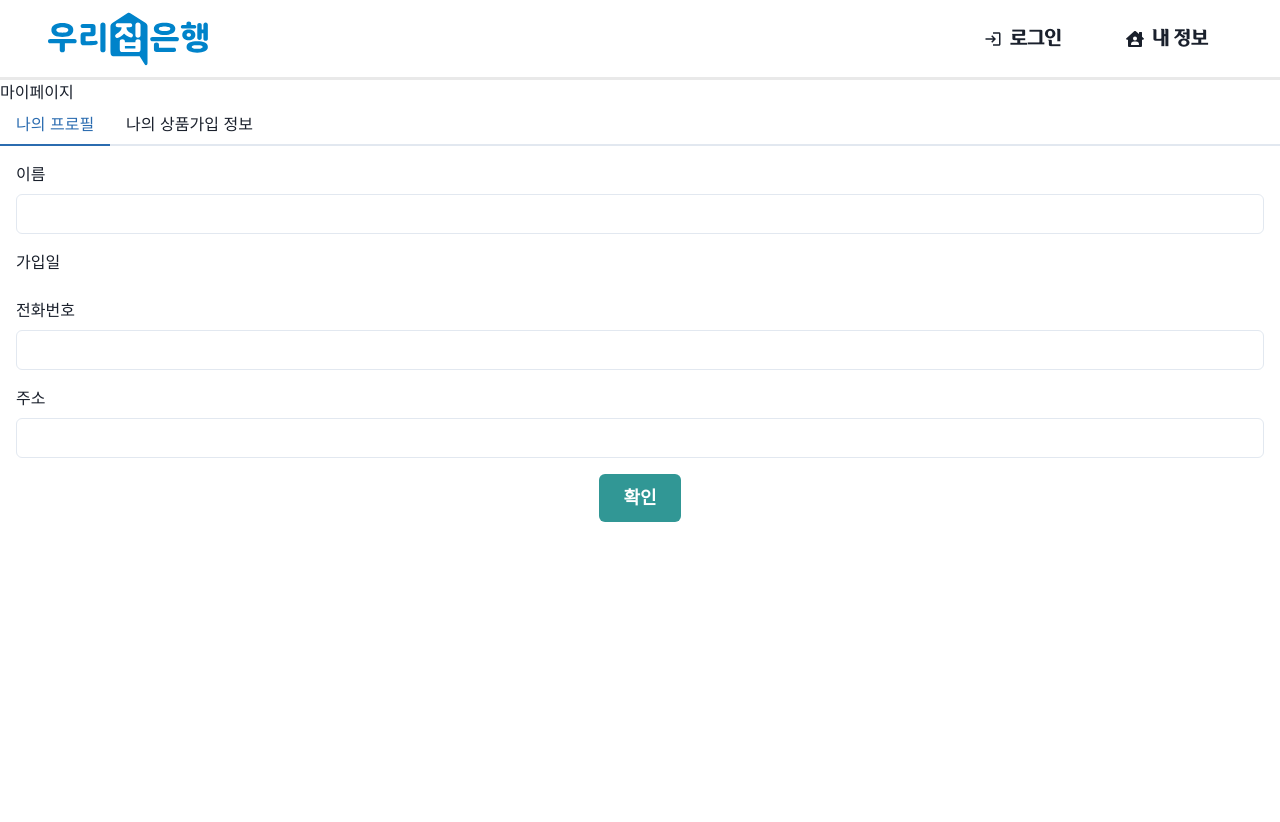
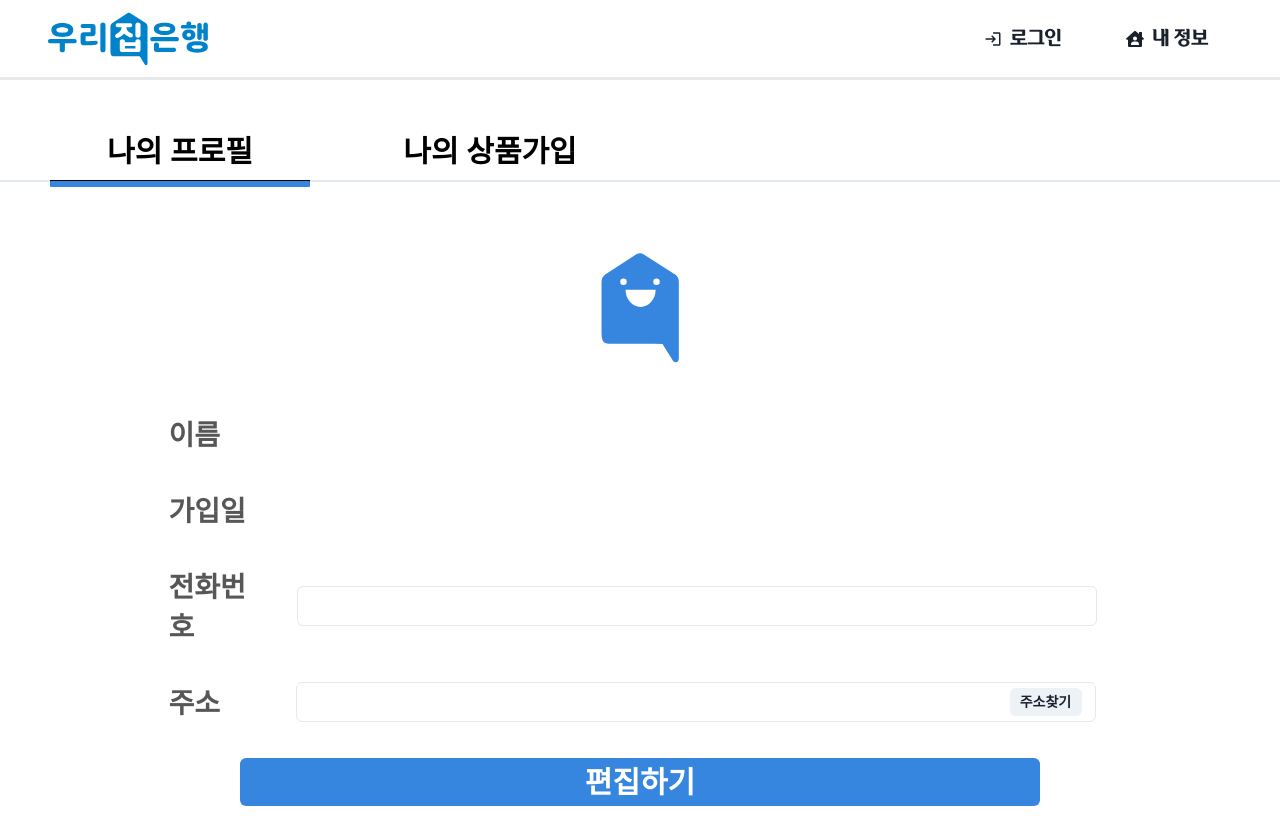
Before and after one commit to woorifisa-projects-2nd/HomeBanker-front, a React app: page /mypage in a window 1280 px wide. Before the commit the page ends 800 px from the top, so only its background shows below. Built offline with nearby package versions, Linux system fonts and the light colour scheme; no server answers; the HTML template or start-up script is replaced by a standard one.

Commit message:
#64 feat: 마이페이지 프로필 CSS

```diff
--- a/package.json
+++ b/package.json
@@ -29,6 +29,7 @@
     "openvidu-browser": "^2.29.0",
     "react": "^18.2.0",
     "react-cookie": "^7.1.4",
+    "react-daum-postcode": "^3.1.3",
     "react-dom": "^18.2.0",
     "react-icons": "^5.1.0",
     "react-query": "^3.39.3",
--- a/src/components/mypage/ProfileTab.jsx
+++ b/src/components/mypage/ProfileTab.jsx
@@ -7,7 +7,19 @@ import {
   FormLabel,
   VStack,
   Text,
+  Modal,
+  ModalOverlay,
+  ModalContent,
+  ModalHeader,
+  ModalCloseButton,
+  useDisclosure,
+  Flex,
+  Image,
+  InputGroup,
+  InputRightElement,
 } from "@chakra-ui/react";
+import DaumPostcode from "react-daum-postcode";
+import logo from "../../assets/icon/logoLogin.svg";
 
 export default function ProfileTab() {
   const [userInfo, setUserInfo] = useState({
@@ -16,6 +28,38 @@ export default function ProfileTab() {
     phone: "",
     address: "",
   });
+
+  const { isOpen, onOpen, onClose } = useDisclosure();
+
+  const handleAddress = (data) => {
+    let fullAddress = data.address;
+    let extraAddress = "";
+
+    if (data.addressType === "R") {
+      if (data.bname !== "") {
+        extraAddress += data.bname;
+      }
+      if (data.buildingName !== "") {
+        extraAddress +=
+          extraAddress !== "" ? `, ${data.buildingName}` : data.buildingName;
+      }
+      fullAddress += extraAddress !== "" ? ` (${extraAddress})` : "";
+    }
+    setUserInfo({ ...userInfo, address: fullAddress });
+    onClose();
+  };
+
+  const addressInput = () => {
+    const themeObj = {
+      postcodeTextColor: "#FA7142",
+      emphTextColor: "#333333",
+    };
+    return (
+      <div>
+        <DaumPostcode theme={themeObj} />
+      </div>
+    );
+  };
 
   const formattedJoinDate = userInfo.joinDate
     ? new Date(userInfo.joinDate).toLocaleDateString("ko-KR", {
@@ -53,41 +97,88 @@ export default function ProfileTab() {
     setUserInfo((prevState) => ({ ...prevState, [field]: value }));
   };
 
+  const commonCellStyle = {
+    fontFamily: "Noto Sans",
+    fontStyle: "normal",
+    fontWeight: 700,
+    fontSize: "28px",
+    lineHeight: "40px",
+    color: "#575757",
+  };
+
   return (
-    <div>
+    <Flex
+      direction="column"
+      alignItems="center"
+      justifyContent="center"
+      marginTop="-50px"
+    >
       <VStack spacing={4}>
-        <FormControl>
-          <FormLabel htmlFor="name">이름</FormLabel>
-          <Input
-            id="name"
-            value={userInfo.name}
-            onChange={(e) => handleChange("name", e.target.value)}
-          />
-        </FormControl>
-        <FormControl>
-          <FormLabel>가입일</FormLabel>
-          <Text>{formattedJoinDate}</Text>
-        </FormControl>
-        <FormControl>
-          <FormLabel htmlFor="phone">전화번호</FormLabel>
+        <Image src={logo} alt="logo" marginBottom="30px" marginTop="100px" />
+        <Flex as={FormControl} alignItems="center" gap="4" marginBottom="20px">
+          <FormLabel htmlFor="name" mb="0" w="100px" sx={commonCellStyle}>
+            이름
+          </FormLabel>
+          <Text id="name" w="800px" sx={commonCellStyle}>
+            {userInfo.name}
+          </Text>
+        </Flex>
+        <Flex as={FormControl} alignItems="center" gap="4" marginBottom="20px">
+          <FormLabel mb="0" w="100px" sx={commonCellStyle}>
+            가입일
+          </FormLabel>
+          <Text w="800px" sx={commonCellStyle}>
+            {formattedJoinDate}
+          </Text>
+        </Flex>
+        <Flex as={FormControl} alignItems="center" gap="4" marginBottom="20px">
+          <FormLabel htmlFor="phone" mb="0" w="100px" sx={commonCellStyle}>
+            전화번호
+          </FormLabel>
           <Input
             id="phone"
             value={userInfo.phone}
+            w="800px"
+            sx={commonCellStyle}
             onChange={(e) => handleChange("phone", e.target.value)}
           />
-        </FormControl>
-        <FormControl>
-          <FormLabel htmlFor="address">주소</FormLabel>
-          <Input
-            id="address"
-            value={userInfo.address}
-            onChange={(e) => handleChange("address", e.target.value)}
-          />
-        </FormControl>
-        <Button colorScheme="teal" size="lg" onClick={handleUpdateAll}>
-          확인
+        </Flex>
+        <Flex as={FormControl} alignItems="center" gap="4" marginBottom="20px">
+          <FormLabel htmlFor="address" mb="0" w="115px" sx={commonCellStyle}>
+            주소
+          </FormLabel>
+          <InputGroup>
+            <Input
+              id="address"
+              value={userInfo.address}
+              w="800px"
+              sx={commonCellStyle}
+              onChange={(e) => handleChange("address", e.target.value)}
+            />
+            <InputRightElement width="4.5rem" marginRight="30px" height="100%">
+              <Button h="1.75rem" size="sm" onClick={onOpen}>
+                주소찾기
+              </Button>
+            </InputRightElement>
+          </InputGroup>
+        </Flex>
+        <Modal isOpen={isOpen} onClose={onClose}>
+          <ModalOverlay />
+          <ModalContent>
+            <ModalHeader>주소 검색</ModalHeader>
+            <ModalCloseButton />
+            <DaumPostcode onComplete={handleAddress} />
+          </ModalContent>
+        </Modal>
+        <Button
+          colorScheme="teal"
+          size="lg"
+          onClick={handleUpdateAll}
+          style={{ background: "#3686DF", width: "800px", fontSize: "30px" }}
+        >
+          편집하기
         </Button>
       </VStack>
-    </div>
+    </Flex>
   );
 }
--- a/src/pages/mypage/index.jsx
+++ b/src/pages/mypage/index.jsx
@@ -6,21 +6,62 @@ import {
   Tab,
   TabPanel,
   Text,
+  TabIndicator,
 } from "@chakra-ui/react";
 import ProfileTab from "../../components/mypage/ProfileTab";
 import SaleTab from "../../components/mypage/SalesTab";
 import Header from "../../components/Header";
 
 export default function MyPage() {
+  const commonCellStyle = {
+    fontFamily: "Noto Sans",
+    fontStyle: "normal",
+    fontSize: "30px",
+    lineHeight: "17px",
+    color: "black",
+    marginTop: "50px",
+    marginLeft: "50px",
+    fontWeight: 600,
+  };
   return (
     <>
       <Header />
-      <Text>마이페이지</Text>
       <Tabs>
         <TabList>
-          <Tab>나의 프로필</Tab>
-          <Tab>나의 상품가입 정보</Tab>
+          <Tab
+            style={{
+              ...commonCellStyle,
+              fontWeight: 600,
+              width: "260px",
+              height: "25px",
+              padding: "20px",
+              paddingBottom: "30px",
+            }}
+          >
+            나의 프로필
+          </Tab>
+          <Tab
+            style={{
+              ...commonCellStyle,
+              fontWeight: 600,
+              width: "260px",
+              height: "25px",
+              padding: "20px",
+              paddingBottom: "30px",
+            }}
+          >
+            나의 상품가입
+          </Tab>
         </TabList>
+        <TabIndicator
+          mt="-1.3px"
+          height="2px"
+          bg="blue.500"
+          borderRadius="1px"
+          style={{
+            border: "3px solid #3686DF",
+          }}
+        />
         <TabPanels>
           <TabPanel>
             <ProfileTab />
```
Also changed, not shown: 1 other file (tests, documents, lock files or other folders).
